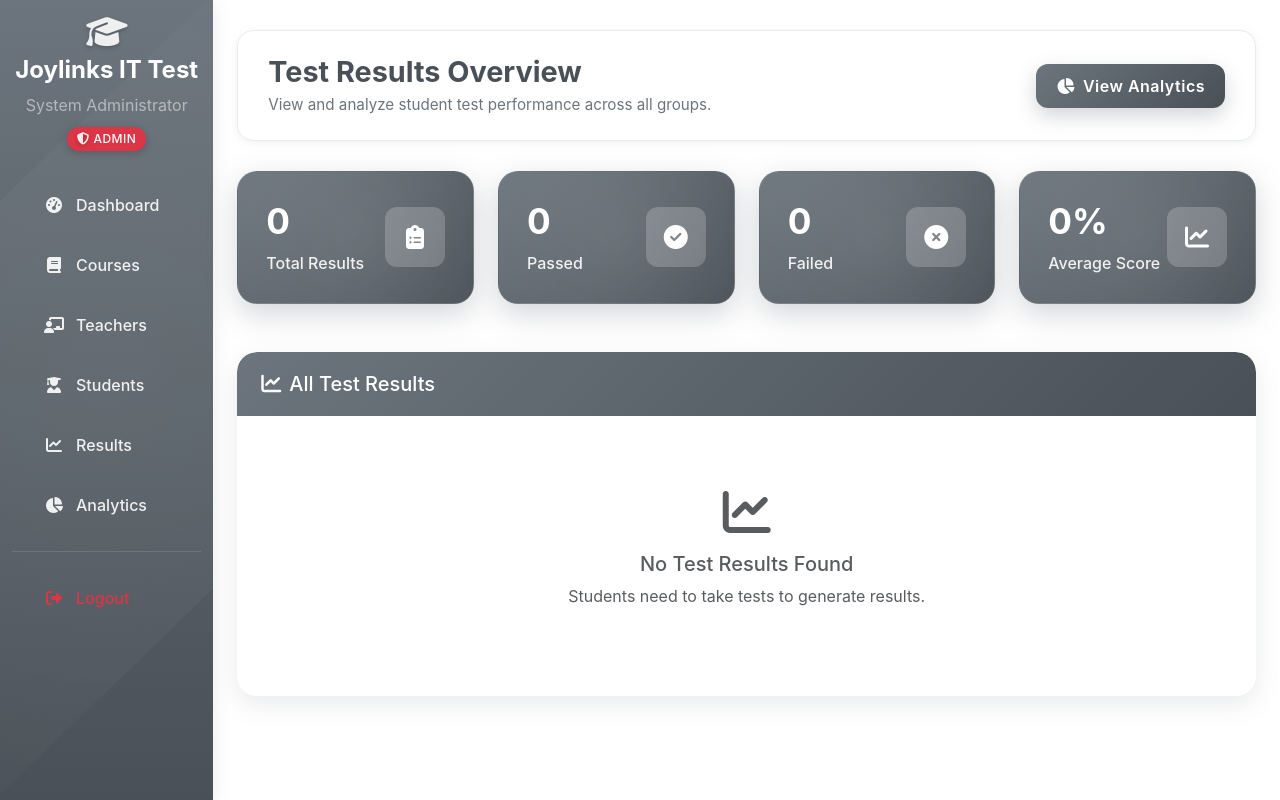
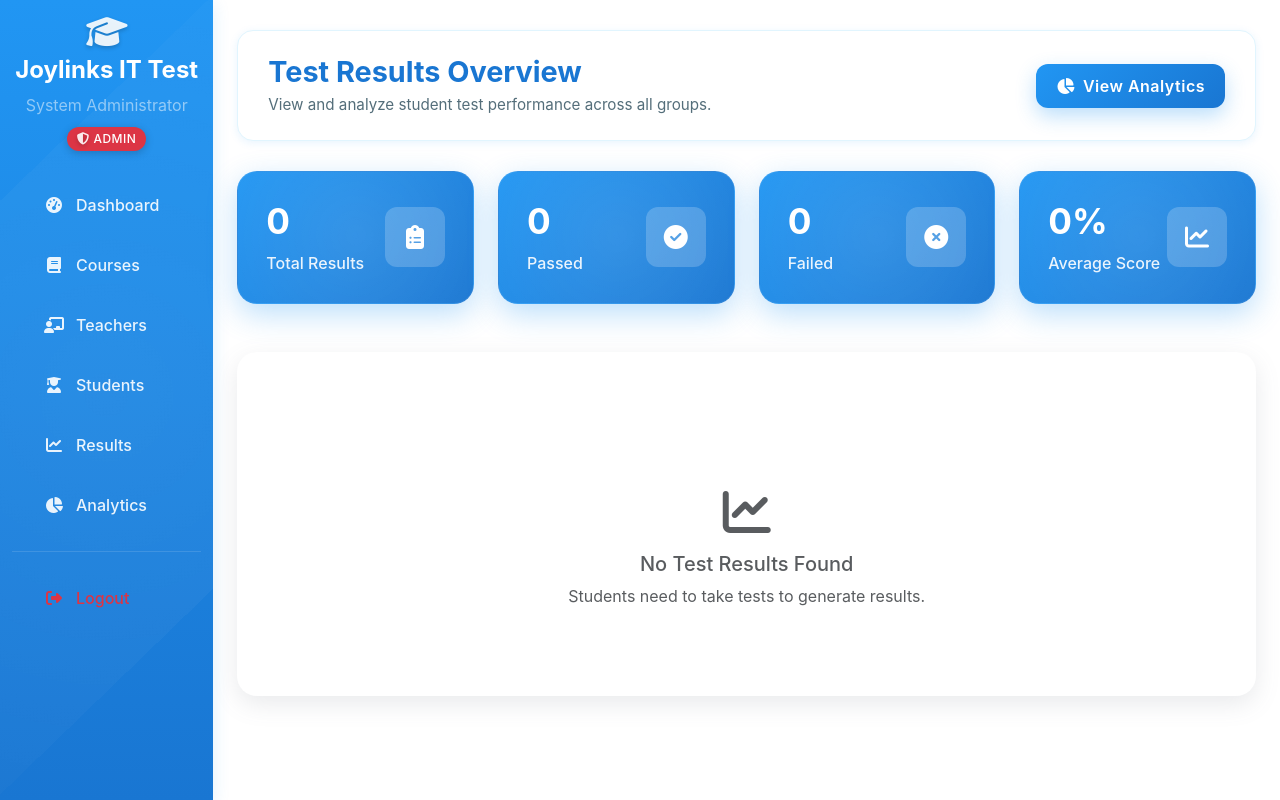
Before and after one commit to AvazbekQulsoatovich/joylinks-it-test, a Flask app: page /admin/results in a window 1280 px wide. Run offline with Flask 3, Linux system fonts and the light colour scheme; a user stored in the database is signed in; some libraries are stand-ins or nearby versions.

Commit message:
Fix: Restore blue theme for all dashboards
 Changes Made:
- Base template: Restored blue color scheme
- Login page: Kept blue theme (was correct)
- Admin dashboard: Fixed button hover colors
- Teacher dashboard: Fixed button hover colors
- Admin results page: Fixed button hover colors
- All stats cards: Restored blue gradients
- All buttons: Restored blue hover effects
- Form controls: Restored blue focus colors

 Technical Details:
- CSS variables: --primary-blue, --primary-dark, --primary-light
- Shadows: rgba(33, 150, 243, 0.3) for blue theme
- Gradients: Linear blue gradients for cards
- Hover effects: Blue color transitions

 Result: All dashboards now use consistent blue theme
 Ready for Replit deployment with proper blue UI

```diff
--- a/templates/admin/dashboard.html
+++ b/templates/admin/dashboard.html
@@ -182,7 +182,7 @@
 
 .btn-outline-primary:hover {
     transform: translateY(-2px);
-    box-shadow: 0 4px 12px rgba(108, 117, 125, 0.3);
+    box-shadow: 0 4px 12px rgba(33, 150, 243, 0.3);
 }
 
 .btn-outline-success:hover {
--- a/templates/admin/results.html
+++ b/templates/admin/results.html
@@ -286,7 +286,7 @@
 
 .btn-action:hover {
     transform: translateY(-2px);
-    box-shadow: 0 4px 12px rgba(108, 117, 125, 0.3);
+    box-shadow: 0 4px 12px rgba(33, 150, 243, 0.3);
 }
 
 .badge {
--- a/templates/base.html
+++ b/templates/base.html
@@ -8,18 +8,18 @@
     <link href="https://cdnjs.cloudflare.com/ajax/libs/font-awesome/6.4.0/css/all.min.css" rel="stylesheet">
     <style>
         :root {
-            --primary-gray: #6c757d;
-            --primary-dark: #495057;
-            --primary-light: #f8f9fa;
-            --secondary-gray: #adb5bd;
-            --accent-gray: #868e96;
-            --text-dark: #212529;
-            --text-light: #6c757d;
-            --border-light: #e9ecef;
+            --primary-blue: #2196f3;
+            --primary-dark: #1976d2;
+            --primary-light: #e3f2fd;
+            --secondary-blue: #90caf9;
+            --accent-blue: #64b5f6;
+            --text-dark: #263238;
+            --text-light: #546e7a;
+            --border-light: #e1f5fe;
             --white: #ffffff;
-            --shadow-sm: 0 2px 8px rgba(108, 117, 125, 0.1);
-            --shadow-md: 0 4px 16px rgba(108, 117, 125, 0.15);
-            --shadow-lg: 0 8px 32px rgba(108, 117, 125, 0.2);
+            --shadow-sm: 0 2px 8px rgba(33, 150, 243, 0.1);
+            --shadow-md: 0 4px 16px rgba(33, 150, 243, 0.15);
+            --shadow-lg: 0 8px 32px rgba(33, 150, 243, 0.2);
         }
 
         * {
@@ -30,14 +30,14 @@
 
         body {
             font-family: 'Inter', -apple-system, BlinkMacSystemFont, 'Segoe UI', Roboto, sans-serif;
-            background: linear-gradient(135deg, #f8f9fa 0%, #e9ecef 100%);
+            background: linear-gradient(135deg, #f5f9ff 0%, #e3f2fd 100%);
             color: var(--text-dark);
             min-height: 100vh;
         }
 
         .sidebar {
             min-height: 100vh;
-            background: linear-gradient(180deg, var(--primary-gray) 0%, var(--primary-dark) 100%);
+            background: linear-gradient(180deg, var(--primary-blue) 0%, var(--primary-dark) 100%);
             box-shadow: var(--shadow-md);
             position: relative;
             overflow: hidden;
@@ -152,8 +152,8 @@
         }
 
         .btn-primary {
-            background: linear-gradient(135deg, var(--primary-gray) 0%, var(--primary-dark) 100%);
-            box-shadow: 0 8px 20px rgba(108, 117, 125, 0.3);
+            background: linear-gradient(135deg, var(--primary-blue) 0%, var(--primary-dark) 100%);
+            box-shadow: 0 8px 20px rgba(33, 150, 243, 0.3);
             border: none;
             border-radius: 12px;
             font-weight: 600;
@@ -175,8 +175,8 @@
 
         .btn-primary:hover {
             transform: translateY(-3px);
-            box-shadow: 0 12px 25px rgba(108, 117, 125, 0.4);
-            background: linear-gradient(135deg, var(--primary-dark) 0%, #343a40 100%);
+            box-shadow: 0 12px 25px rgba(33, 150, 243, 0.4);
+            background: linear-gradient(135deg, var(--primary-dark) 0%, #1565c0 100%);
         }
 
         .btn-primary:hover::before {
@@ -205,12 +205,12 @@
         }
 
         .stats-card {
-            background: linear-gradient(135deg, var(--primary-gray) 0%, var(--primary-dark) 100%);
+            background: linear-gradient(135deg, var(--primary-blue) 0%, var(--primary-dark) 100%);
             color: white;
             border-radius: 20px;
             padding: 28px;
             margin-bottom: 24px;
-            box-shadow: 0 10px 30px rgba(108, 117, 125, 0.3);
+            box-shadow: 0 10px 30px rgba(33, 150, 243, 0.3);
             transition: all 0.4s cubic-bezier(0.4, 0, 0.2, 1);
             position: relative;
             overflow: hidden;
@@ -219,7 +219,7 @@
 
         .stats-card:hover {
             transform: translateY(-8px) scale(1.02);
-            box-shadow: 0 20px 40px rgba(108, 117, 125, 0.4);
+            box-shadow: 0 20px 40px rgba(33, 150, 243, 0.4);
         }
 
         .stats-card::before {
@@ -323,8 +323,8 @@
         }
 
         .form-control:focus, .form-select:focus {
-            border-color: var(--primary-gray);
-            box-shadow: 0 0 0 0.2rem rgba(108, 117, 125, 0.15);
+            border-color: var(--primary-blue);
+            box-shadow: 0 0 0 0.2rem rgba(33, 150, 243, 0.15);
         }
 
         .form-label {
--- a/templates/teacher/dashboard.html
+++ b/templates/teacher/dashboard.html
@@ -208,12 +208,12 @@
 
 .btn-outline-primary:hover {
     transform: translateY(-2px);
-    box-shadow: 0 4px 12px rgba(108, 117, 125, 0.3);
+    box-shadow: 0 4px 12px rgba(33, 150, 243, 0.3);
 }
 
 .btn-outline-info:hover {
     transform: translateY(-2px);
-    box-shadow: 0 4px 12px rgba(108, 117, 125, 0.3);
+    box-shadow: 0 4px 12px rgba(6, 182, 212, 0.3);
 }
 
 .bg-light {
```
Also changed, not shown: REPLIT_DEPLOY.md (added, +64 -0 lines).
